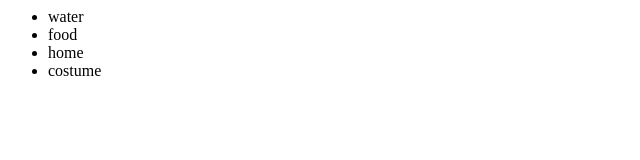
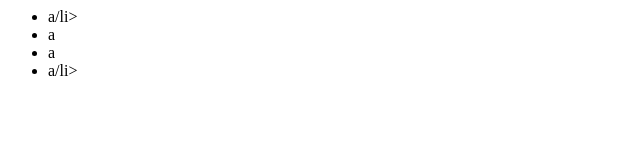
Before and after one commit to SelanDeemantha/SmartTourPlanner, a plain HTML site: page index.html in a window 1280 px wide. Shown: the full height of the page, 0-640 px from the left. Drawn offline with Linux system fonts and the light colour scheme.

Commit message:
I chnaged the list can you check

```diff
--- a/index.html
+++ b/index.html
@@ -1,8 +1,8 @@
 <html>
 <ul>
-	<li>water</li>
-	<li>food</li>
-    <li>home</li>
-    <li>costume</li>
+	<li>a/li>
+	<li>a</li>
+    <li>a</li>
+    <li>a/li>
 </ul>
 </html>
```
